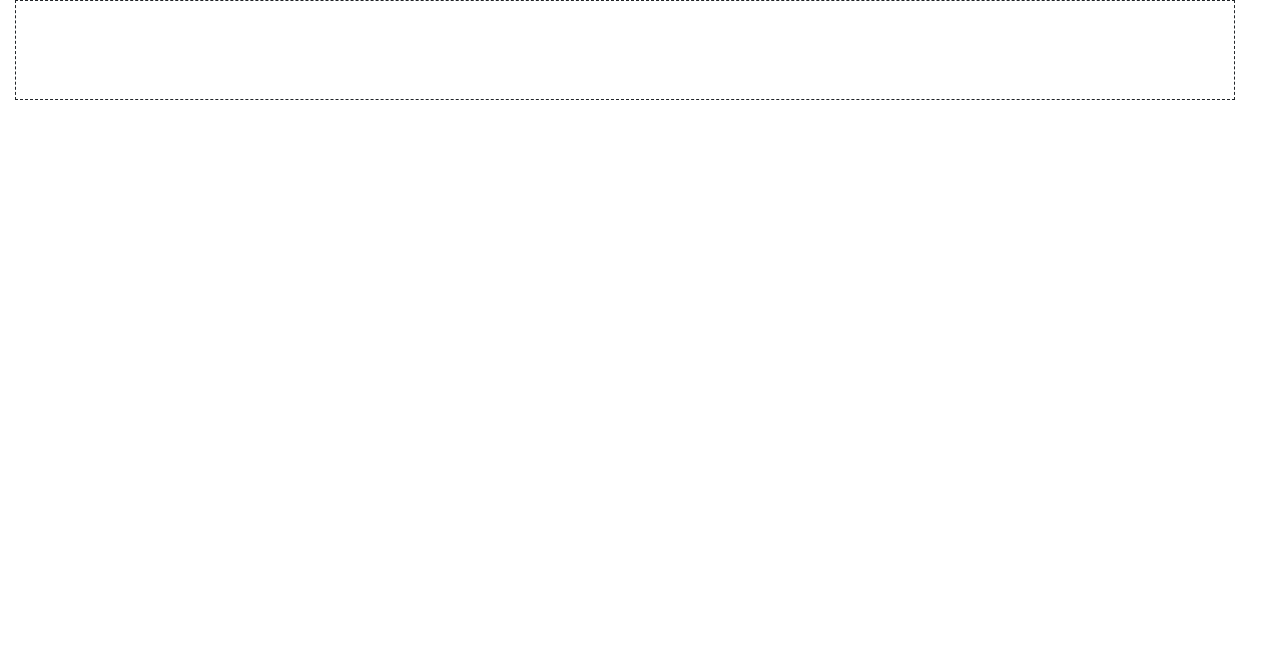
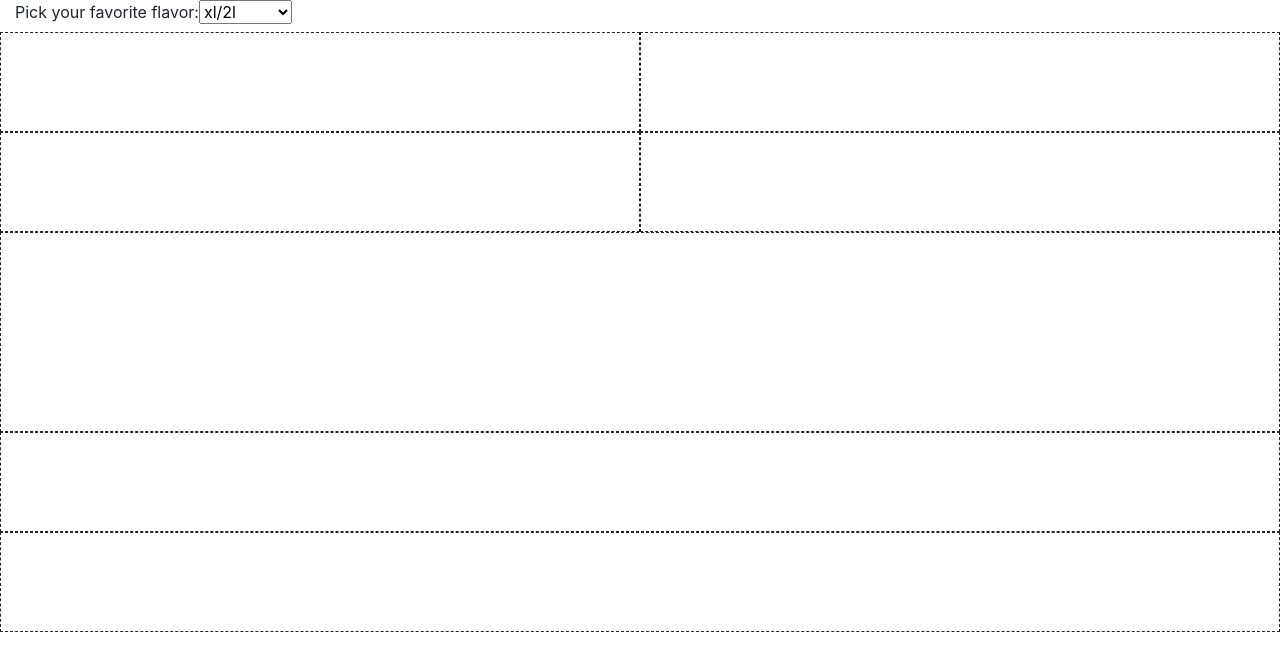
Before and after one commit to izadi-abraham/layout-generator, a React (Create React App) app: page / in a window 1280 px wide. Shown: the top 670 px of the page. Built offline with nearby package versions, Linux system fonts and the light colour scheme.

Commit message:
the renderLayout is working perfect + working on the drop down menu

```diff
--- a/src/App.js
+++ b/src/App.js
@@ -3,74 +3,63 @@
 
 function App() {
 
-  function renderLayout() {
+  const renderLayout = () => {
+    const regNumber = /\d+/g;
+    const text = "4sm/xl/2l";
+    const textArray = text.split("/");
+    let renderContent = "";
 
-    const text = "2sm/4l/xl";
-    let textArray = text.split("/");
-    let renderContent = "";
-    let numberOfRenderContent = text.match(/\d+/g).map(item => parseInt(item,10));
+    for (let item of textArray) {
+      let switchItem = item.replace(regNumber, '');
+      let itemNumber = parseInt(item, 10);
+      if (isNaN(itemNumber)) itemNumber = 1;
 
-    console.log(numberOfRenderContent);
-
-    for (let i = 0; i < textArray.length; i++) {
-      // console.log(textArray[i]);
-
-
-
-      switch (textArray[i]) {
+      switch (switchItem) {
         case 'sm':
-          renderContent += "<div className=\"sm col-6\"></div>";
+          for (let j = 0; j < itemNumber; j++) {
+            renderContent += renderSM();
+          }
           break;
         case 'l':
-          renderContent += "<div className=\"l col-12\"></div>";
+          for (let j = 0; j < itemNumber; j++) {
+            renderContent += renderL();
+          }
           break;
         case 'xl':
-          renderContent += "<div className=\"xl col-12\"></div>";
+          for (let j = 0; j < itemNumber; j++) {
+            renderContent += renderXL();
+          }
           break;
         default:
-          console.log('default case');
-
       }
     }
-    return <div className="container-fluid main" dangerouslySetInnerHTML={createMarkup(renderContent)}/>;
+    return <div className="row" dangerouslySetInnerHTML={{__html: renderContent}}/>;
+  };
 
-
-
-  }
-
-  function createMarkup(stringInput) {
-    return {__html: stringInput};
-  }
-
-  function sm() {
-    return (
-      <div className="sm col-6"></div>
-    );
-
-  }
-
-  function l() {
-    return (
-      <div className="l col-12"></div>
-    );
-
-  }
-
-  function xl() {
-    return (
-      <div className="xl col-12"></div>
-    );
-
-  }
-
+  const renderSM = () => "<div class='sm col-6'></div>";
+  const renderL = () => "<div class='l col-12'></div>";
+  const renderXL = () => "<div class='xl col-12'></div>";
+  const handleChange = (e) => {
+    console.log("change:",e.target.value);
+  };
 
   return (
-
-    <div className="container-fluid row">
+    <div className="container-fluid">
+      <div className="row">
+        <div className="col">
+          <label>
+            Pick your favorite flavor:
+            <select onChange={handleChange}>
+              <option value="xl/2l">xl/2l</option>
+              <option value="4sm/xl/2l">4sm/xl/2l</option>
+              <option value="l/4sm/xl">l/4sm/xl</option>
+              <option value="2sm/l/4xl">2sm/l/4xl</option>
+            </select>
+          </label>
+        </div>
+      </div>
       {renderLayout()}
     </div>
-
-
   );
 }
 
--- a/src/App.scss
+++ b/src/App.scss
@@ -1,15 +1,11 @@
-#root {
 
-  .main {
 
-     div {
-      border: 1px dashed;
-      height: 6.25rem;
-
-      &.xl {
-        height: 12.5rem;
-      }
+.row {
+  > div[class*=col-] {
+    border: 1px dashed;
+    height: 6.25rem;
+    &.xl {
+      height: 12.5rem;
     }
-
   }
 }
```
Also changed, not shown: src/logo.svg (deleted).
